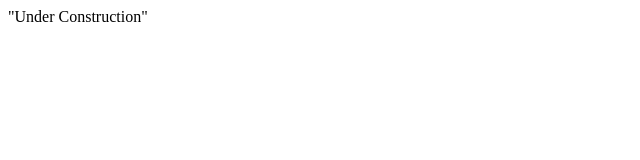
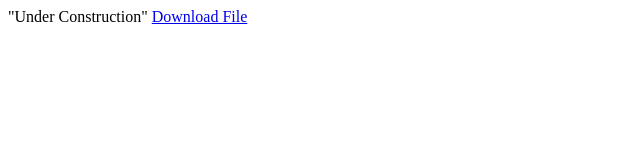
Before and after one commit to qizhangacct/qizhangacct.github.io, a plain HTML site: page index.html in a window 1280 px wide. Shown: the whole page, without its empty margins (0-640 px from the left). Drawn offline with Linux system fonts and the light colour scheme.

Commit message:
Update index.html

```diff
--- a/index.html
+++ b/index.html
@@ -1 +1,2 @@
 "Under Construction"
+<a href="exercise.csv">Download File</a>
```
